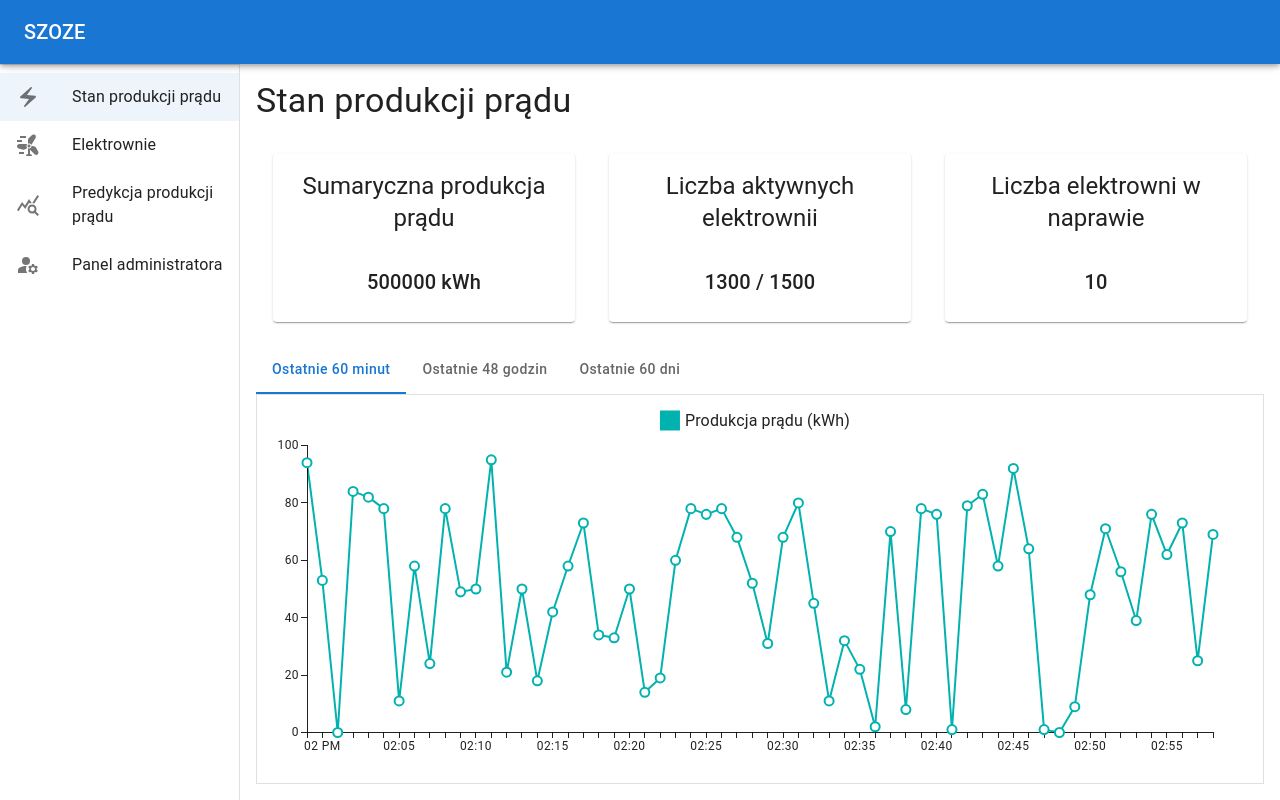
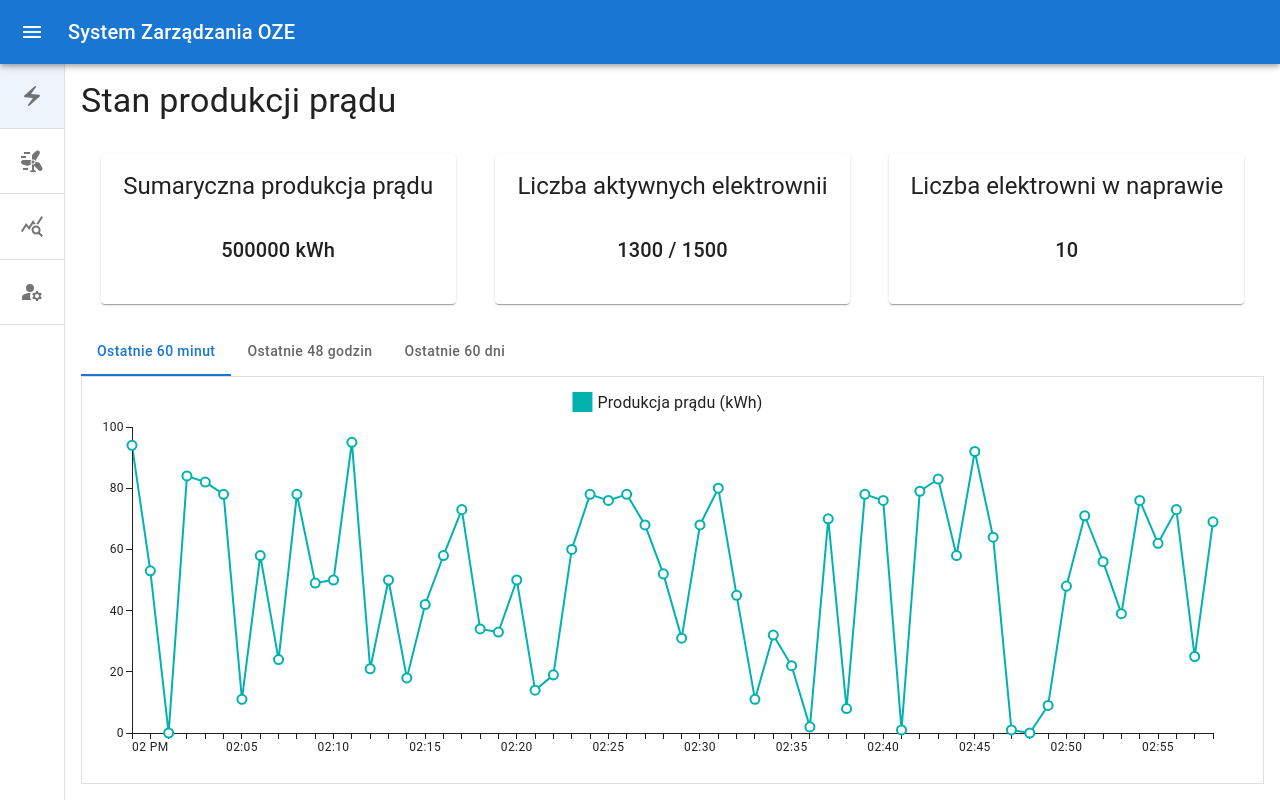
Before and after one commit to electricity-project/web, a React (Create React App) app: page /power-production in a window 1280 px wide. Built offline with nearby package versions, Linux system fonts and the light colour scheme.

Commit message:
SZOZE-43 Collapsible sidenav

```diff
--- a/src/components/AppCointainer/AppBar.tsx
+++ b/src/components/AppCointainer/AppBar.tsx
@@ -1,14 +1,29 @@
 import * as React from 'react'
-import AppBar from '@mui/material/AppBar'
 import Toolbar from '@mui/material/Toolbar'
 import Typography from '@mui/material/Typography'
+import { IconButton } from '@mui/material'
+import { Menu } from '@mui/icons-material'
+import AppBar from '@mui/material/AppBar'
 
-const AppHeader: React.FC = () => {
+interface AppHeaderProps {
+  onIconClick: () => void
+}
+
+const AppHeader: React.FC<AppHeaderProps> = ({ onIconClick }) => {
   return (
     <AppBar position="fixed">
       <Toolbar>
+        <IconButton
+          color="inherit"
+          aria-label="open drawer"
+          onClick={onIconClick}
+          edge="start"
+          sx={{ mr: 2 }}
+        >
+          <Menu />
+        </IconButton>
         <Typography variant="h6" noWrap component="div">
-          SZOZE
+          System Zarządzania OZE
         </Typography>
       </Toolbar>
     </AppBar>
--- a/src/components/AppCointainer/AppContainer.tsx
+++ b/src/components/AppCointainer/AppContainer.tsx
@@ -7,12 +7,17 @@ import AppSideNav from './AppSideNav'
 import { CssBaseline } from '@mui/material'
 
 const AppContainer: React.FC = () => {
+  const [isOpen, setIsOpen] = React.useState(false)
+  const toggleDrawer = (): void => {
+    setIsOpen(!isOpen)
+  }
+
   return (
     <Box sx={{ display: 'flex' }}>
       <CssBaseline />
-      <AppHeader />
-      <AppSideNav />
-      <Box sx={{ height: '100vh', display: 'flex', flexFlow: 'column', flex: 1 }}>
+      <AppHeader onIconClick={toggleDrawer} />
+      <AppSideNav isOpen={isOpen} />
+      <Box sx={{ height: '100vh', display: 'flex', flexFlow: 'column', flex: 1, minWidth: 0 }}>
         <Toolbar style={{ padding: 0 }}/>
         <Box
           component="main"
--- a/src/components/AppCointainer/AppSideNav.tsx
+++ b/src/components/AppCointainer/AppSideNav.tsx
@@ -1,6 +1,6 @@
 import * as React from 'react'
 import Toolbar from '@mui/material/Toolbar'
-import Drawer from '@mui/material/Drawer'
+import MuiDrawer, { type DrawerProps as MuiDrawerProps } from '@mui/material/Drawer'
 import Divider from '@mui/material/Divider'
 import List from '@mui/material/List'
 import ListItem from '@mui/material/ListItem'
@@ -9,58 +9,118 @@ import { Link, matchPath, useLocation } from 'react-router-dom'
 import ListItemIcon from '@mui/material/ListItemIcon'
 import ListItemText from '@mui/material/ListItemText'
 import { ElectricBolt, QueryStats, WindPower, ManageAccounts } from '@mui/icons-material'
+import { type CSSObject, styled, type Theme, Tooltip } from '@mui/material'
 
-const AppSideNav: React.FC = () => {
+const navElements = [
+  {
+    key: 'power-production',
+    linkTo: '/power-production',
+    icon: <ElectricBolt />,
+    text: 'Stan produkcji prądu',
+    isSelectedPattern: '/power-production'
+  },
+  {
+    key: 'power-stations',
+    linkTo: '/power-stations',
+    icon: <WindPower/>,
+    text: 'Elektrownie',
+    isSelectedPattern: { path: '/power-stations', end: false }
+  },
+  {
+    key: 'power-prediction',
+    linkTo: '/power-prediction',
+    icon: <QueryStats />,
+    text: 'Predykcja produkcji prądu',
+    isSelectedPattern: '/power-prediction'
+  },
+  {
+    key: 'admin',
+    linkTo: '/admin',
+    icon: <ManageAccounts />,
+    text: 'Panel administratora',
+    isSelectedPattern: '/admin'
+  }
+]
+
+const drawerWidth = 260
+
+const openedMixin = (theme: Theme): CSSObject => ({
+  width: drawerWidth,
+  transition: theme.transitions.create('width', {
+    easing: theme.transitions.easing.sharp,
+    duration: theme.transitions.duration.enteringScreen
+  }),
+  overflowX: 'hidden'
+})
+
+const closedMixin = (theme: Theme): CSSObject => ({
+  width: `calc(${theme.spacing(7)} + 1px)`,
+  [theme.breakpoints.up('sm')]: {
+    width: `calc(${theme.spacing(8)} + 1px)`
+  },
+  transition: theme.transitions.create('width', {
+    easing: theme.transitions.easing.sharp,
+    duration: theme.transitions.duration.leavingScreen
+  }),
+  overflowX: 'hidden'
+})
+
+interface DrawerProps extends MuiDrawerProps {
+  isOpen: boolean
+}
+
+const Drawer = styled(MuiDrawer, {
+  shouldForwardProp: (prop) => prop !== 'open'
+})<DrawerProps>(({ theme, isOpen }) => ({
+  width: drawerWidth,
+  flexShrink: 0,
+  zIndex: 1099,
+  whiteSpace: 'nowrap',
+  boxSizing: 'border-box',
+  ...(isOpen && {
+    ...openedMixin(theme),
+    '& .MuiDrawer-paper': openedMixin(theme)
+  }),
+  ...(!isOpen && {
+    ...closedMixin(theme),
+    '& .MuiDrawer-paper': closedMixin(theme)
+  })
+})
+)
+
+interface AppSideNavProps {
+  isOpen: boolean
+}
+
+const AppSideNav: React.FC<AppSideNavProps> = ({ isOpen }) => {
   const location = useLocation()
   return (
     <Drawer
-      sx={{
-        width: 240,
-        flexShrink: 0,
-        '& .MuiDrawer-paper': {
-          width: 240,
-          boxSizing: 'border-box'
-        },
-        zIndex: 1099
-      }}
       variant="permanent"
       anchor="left"
+      isOpen={isOpen}
     >
       <Toolbar />
-      <Divider />
-      <List>
-        <ListItem key={'power-production'} disablePadding>
-          <ListItemButton component={Link} to={'/power-production'} selected={matchPath(location.pathname, '/power-production') !== null}>
-            <ListItemIcon>
-              <ElectricBolt />
-            </ListItemIcon>
-            <ListItemText primary={'Stan produkcji prądu'} />
-          </ListItemButton>
-        </ListItem>
-        <ListItem key={'power-stations'} disablePadding>
-          <ListItemButton component={Link} to={'/power-stations'} selected={matchPath({ path: '/power-stations', end: false }, location.pathname) !== null}>
-            <ListItemIcon>
-              <WindPower />
-            </ListItemIcon>
-            <ListItemText primary={'Elektrownie'} />
-          </ListItemButton>
-        </ListItem>
-        <ListItem key={'power-prediction'} disablePadding>
-          <ListItemButton component={Link} to={'/power-prediction'} selected={matchPath(location.pathname, '/power-prediction') !== null}>
-            <ListItemIcon>
-              <QueryStats />
-            </ListItemIcon>
-            <ListItemText primary={'Predykcja produkcji prądu'} />
-          </ListItemButton>
-        </ListItem>
-        <ListItem key={'admin'} disablePadding>
-          <ListItemButton component={Link} to={'/admin'} selected={matchPath(location.pathname, '/admin') !== null}>
-            <ListItemIcon>
-              <ManageAccounts />
-            </ListItemIcon>
-            <ListItemText primary={'Panel administratora'} />
-          </ListItemButton>
-        </ListItem>
+      <List disablePadding>
+        {navElements.map((navElement) => (
+          <>
+            <Tooltip disableInteractive title={isOpen ? undefined : navElement.text}>
+              <ListItem key={navElement.key} disablePadding>
+                <ListItemButton
+                  component={Link} to={navElement.linkTo}
+                  selected={matchPath(navElement.isSelectedPattern, location.pathname) !== null}
+                  sx={{ minHeight: 64.2, px: 2.5 }}
+                >
+                  <ListItemIcon sx={{ minWidth: 0, mr: 2.5, justifyContent: 'center' }}>
+                    {navElement.icon}
+                  </ListItemIcon>
+                  <ListItemText primary={navElement.text} sx={{ opacity: isOpen ? 1 : 1 }}/>
+                </ListItemButton>
+              </ListItem>
+            </Tooltip>
+            <Divider/>
+          </>
+        ))}
       </List>
     </Drawer>
   )
--- a/src/components/PowerStations/PowerStations.tsx
+++ b/src/components/PowerStations/PowerStations.tsx
@@ -92,7 +92,7 @@ const PowerStations: React.FC = () => {
       field: 'ipv6',
       headerName: 'Adres IPv6',
       description: 'Adres IPv6 elektrowni',
-      flex: 6,
+      flex: 4,
       minWidth: 303,
       hideable: false,
       valueFormatter: (params) => ipaddr.parse(params.value).toString(),
@@ -112,7 +112,7 @@ const PowerStations: React.FC = () => {
       headerName: 'Status',
       description: 'Status elektrowni',
       flex: 4,
-      minWidth: 105,
+      minWidth: 145,
       hideable: false,
       type: 'singleSelect',
       valueOptions: [PowerStationStatus.Running, PowerStationStatus.Stopped, PowerStationStatus.Damaged, PowerStationStatus.Maintenance],
@@ -307,8 +307,7 @@ const PowerStations: React.FC = () => {
     }
   }
 
-  const renderConfirmDialog = (): null | JSX.Element => {
-    console.log('renderConfirmDialog')
+  const renderDisconnectConfirmDialog = (): null | JSX.Element => {
     if (promiseArguments === null) {
       return null
     }
@@ -336,11 +335,13 @@ const PowerStations: React.FC = () => {
 
   return (
     <>
+      {renderDisconnectConfirmDialog()}
       <Typography variant='h4' mb={1}>
         Elektrownie
       </Typography>
-      <Box sx={{ width: '100%', minHeight: 0, flex: 1, display: 'flex', flexFlow: 'column', typography: 'body1', mt: 3 }}>
-        {renderConfirmDialog()}
+      <Box sx={{
+        width: '100%', minHeight: 0, flex: 1, display: 'flex', flexFlow: 'column', typography: 'body1', mt: 3
+      }}>
         <DataGrid
           slots={{
             toolbar: PowerStationsToolbar
@@ -356,11 +357,11 @@ const PowerStations: React.FC = () => {
             [`& .${gridClasses.cell}:focus, & .${gridClasses.cell}:focus-within`]: {
               outline: 'none'
             },
-            [`& .${gridClasses.columnHeader}:focus, & .${gridClasses.columnHeader}:focus-within`]:
-              {
-                outline: 'none'
-              },
-            minHeight: '203px'
+            [`& .${gridClasses.columnHeader}:focus, & .${gridClasses.columnHeader}:focus-within`]: {
+              outline: 'none'
+            },
+            minHeight: '300px',
+            minWidth: '700px'
           }}
           localeText={plPL.components.MuiDataGrid.defaultProps.localeText}
         />
```
Also changed, not shown: src/components/PowerProduction/PowerProduction.tsx (indentation only).
